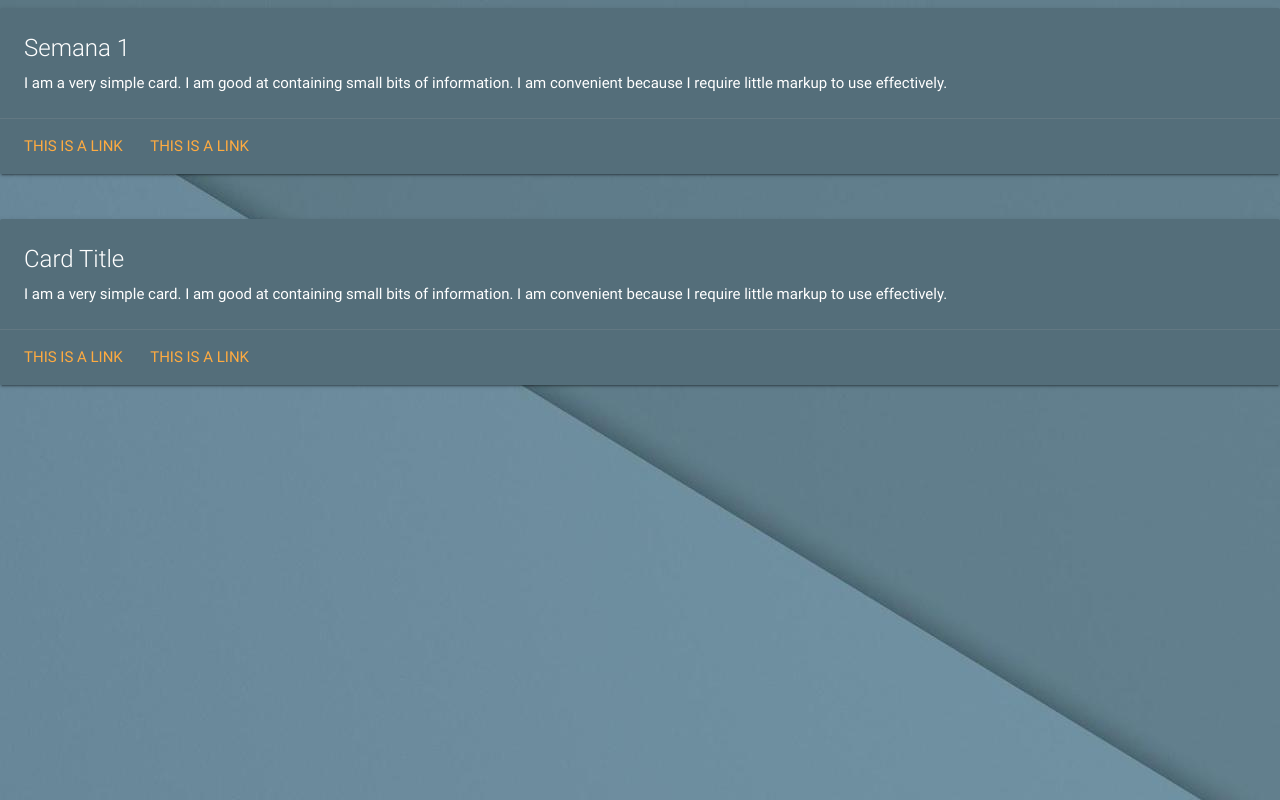
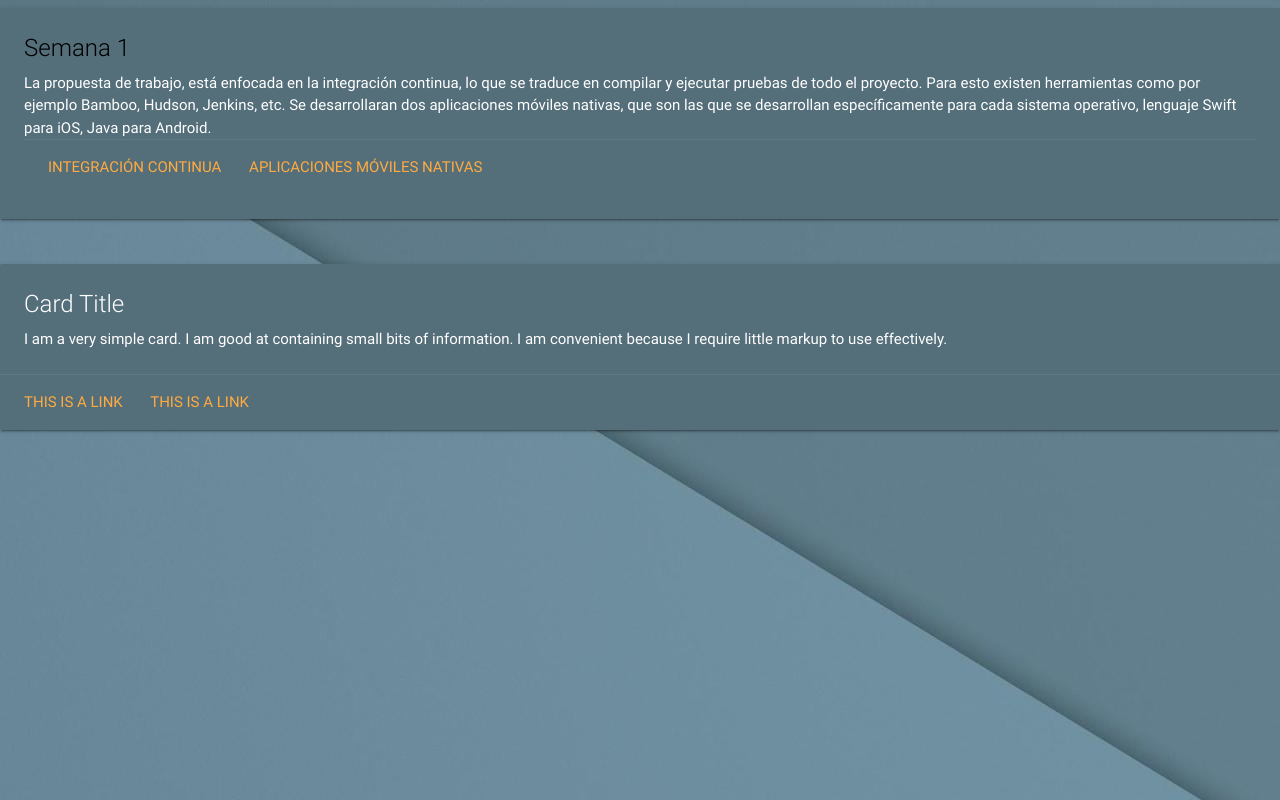
Before and after one commit to Ihuichal/GuiaPractice, a plain HTML site: page documentacion.html in a window 1280 px wide. Drawn offline with nearby package versions, Linux system fonts and the light colour scheme.

Commit message:
Procesando

```diff
--- a/documentacion.html
+++ b/documentacion.html
@@ -15,15 +15,20 @@
 <!--      Armando el cuerpo -->
 
           <div class="card blue-grey darken-1">
-            <div class="card-content white-text">
+            <div class="card-content black-text">
               <span class="card-title">Semana 1</span>
-              <p>I am a very simple card. I am good at containing small bits of information.
-              I am convenient because I require little markup to use effectively.</p>
+              <p style="color:white;">La propuesta de trabajo, está enfocada en la integración continua,
+                lo que se traduce en compilar y ejecutar pruebas de todo el proyecto.
+                Para esto existen herramientas como por ejemplo Bamboo, Hudson, Jenkins,
+                 etc. Se desarrollaran dos aplicaciones móviles nativas, que son las que
+                  se desarrollan específicamente para cada sistema operativo, lenguaje Swift
+                  para iOS, Java para Android.</p>
+              <div class="card-action">
+                <a href="https://aws.amazon.com/es/devops/continuous-integration/">Integración continua</a>
+                <a href="http://qode.pro/blog/que-es-una-app-nativa/">Aplicaciones móviles nativas</a>
+              </div>
             </div>
-            <div class="card-action">
-              <a href="#">This is a link</a>
-              <a href="#">This is a link</a>
-            </div>
+
           </div>
 
         </br>
```
